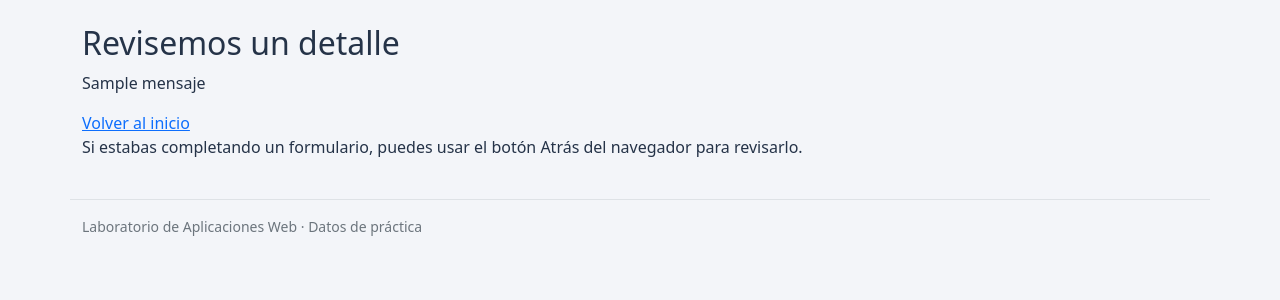
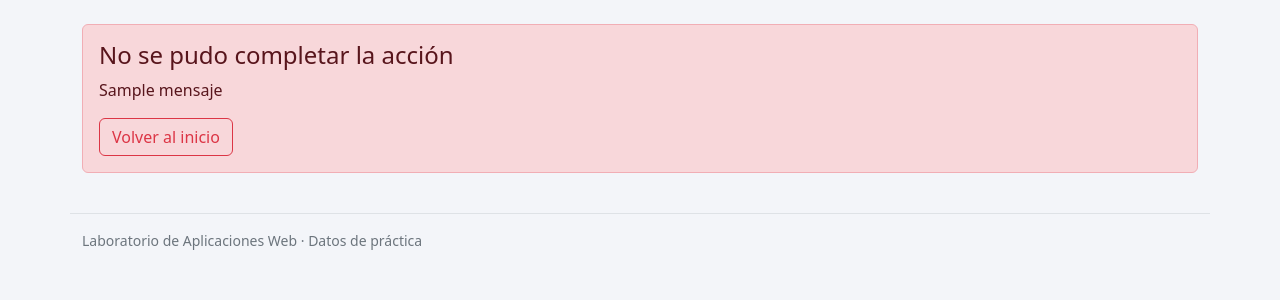
Before and after one commit to chimgonzalezblancacbtis272-eng/CRUD_Alumnos_practica4, a Flask app: template templates/error.html in a window 1280 px wide. Shown: the part 175-475 px from the top of the page. Run offline with Flask 3, Linux system fonts and the light colour scheme; the template is opened without the code that fills it: most values are stand-ins (such as "Sample title", 1, 10 or a date in 2020); some libraries are stand-ins or nearby versions.

Commit message:
Revise error.html for improved error display

```diff
--- a/templates/error.html
+++ b/templates/error.html
@@ -1 +1,10 @@
-{% extends 'base.html' %}{% block contenido %}<section><h2>Revisemos un detalle</h2><p role="alert">{{ mensaje }}</p><a class="boton" href="{{ url_for('inicio') }}">Volver al inicio</a><p>Si estabas completando un formulario, puedes usar el botón Atrás del navegador para revisarlo.</p></section>{% endblock %}
+{% extends 'base.html' %}
+{% block contenido %}
+<div class="alert alert-danger" role="alert">
+<h2 class="h4">No se pudo completar la acción</h2>
+<p>{{ mensaje }}</p>
+<a class="btn btn-outline-danger" href="{{ url_for('inicio') }}">
+Volver al inicio
+</a>
+</div>
+{% endblock %}
```
